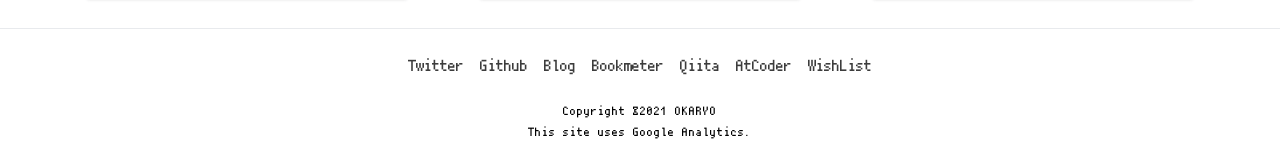
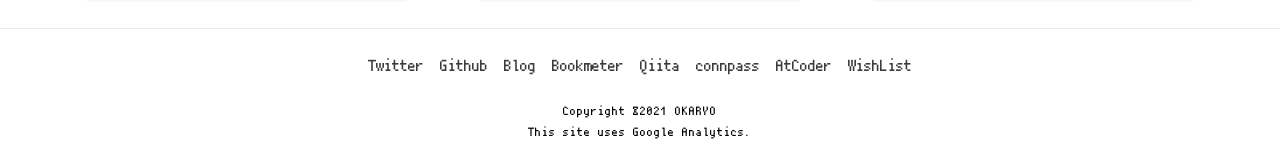
Before and after one commit to okaryo/PortfolioTSX, a React (Create React App) app: page / in a window 1280 px wide. Shown: the part 2184-2331 px from the top of the page. Built offline with nearby package versions, Linux system fonts and the light colour scheme.

Commit message:
[modify] footer to add connpass link

```diff
--- a/src/constants/FooterNavigationItems.ts
+++ b/src/constants/FooterNavigationItems.ts
@@ -20,6 +20,10 @@ export const FooterNavigationItems = [
     link: 'https://qiita.com/okaryo'
   },
   {
+    name: 'connpass',
+    link: 'https://connpass.com/user/okaryo/'
+  },
+  {
     name: 'AtCoder',
     link: 'https://atcoder.jp/users/okaryo'
   },
```
